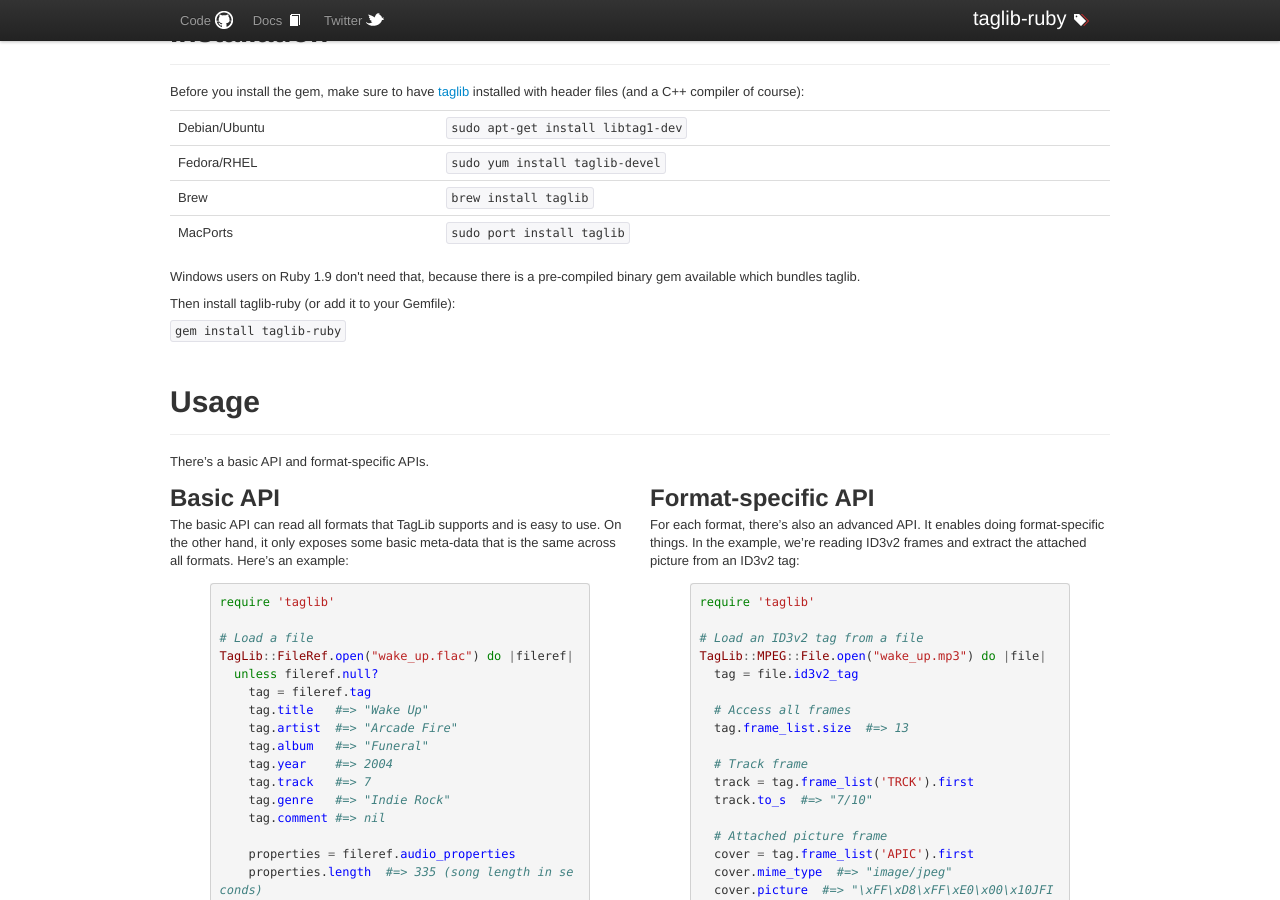
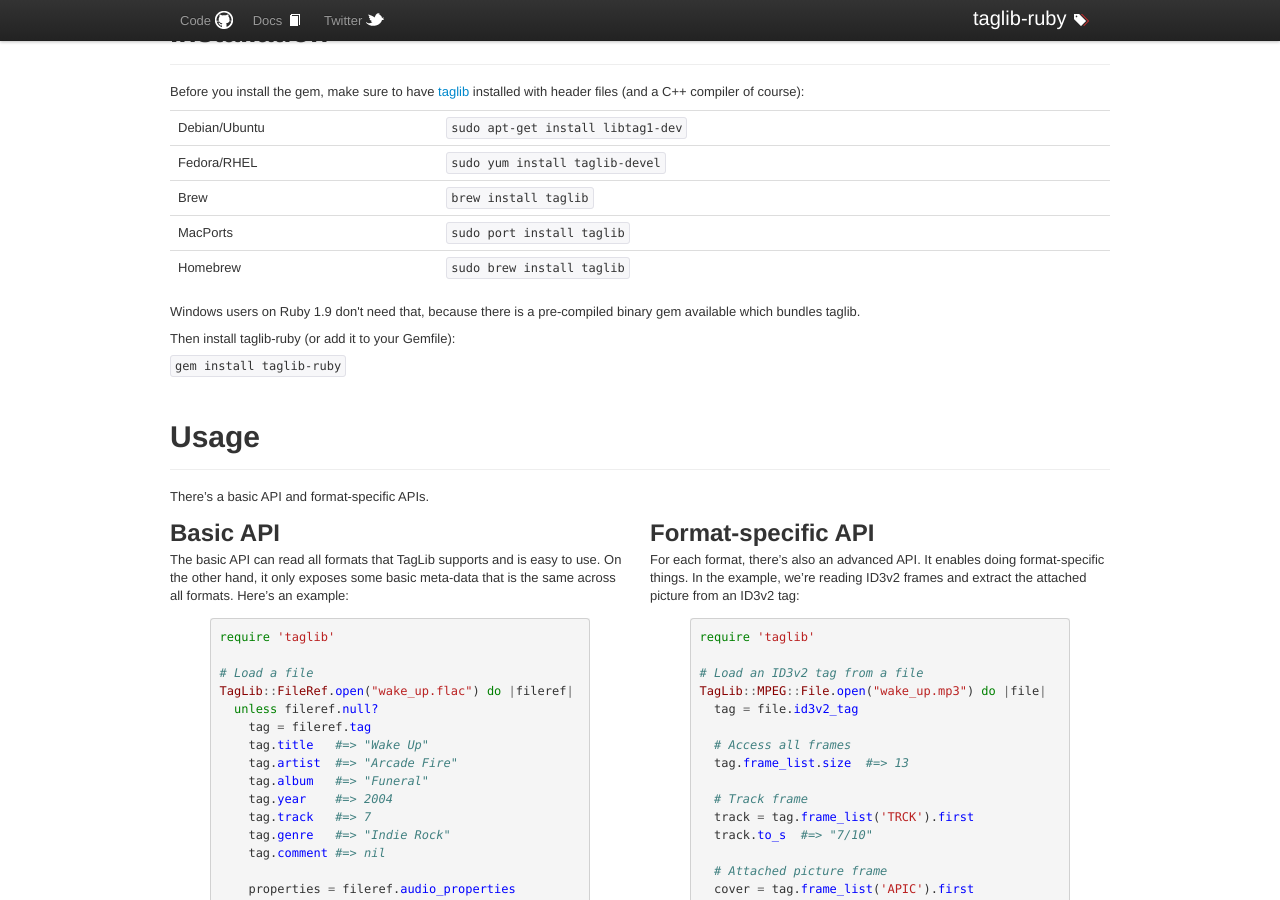
Before and after one commit to robinst/taglib-ruby, a Jekyll site: the page built from index.html, in a window 1280 px wide and 900 px high, scrolled down 473 px. Built offline with Jekyll 4.4.1, drawn with Linux system fonts in a browser that asks for light colours.

Commit message:
Add homebrew installation instructions

```diff
--- a/index.html
+++ b/index.html
@@ -55,6 +55,7 @@ layout: default
   <tr><td>Fedora/RHEL</td><td><code>sudo yum install taglib-devel</code></td></tr>
   <tr><td>Brew</td><td><code>brew install taglib</code></td></tr>
   <tr><td>MacPorts</td><td><code>sudo port install taglib</code></td></tr>
+  <tr><td>Homebrew</td><td><code>sudo brew install taglib</code></td></tr>
 </table>
 
 <p>
```
